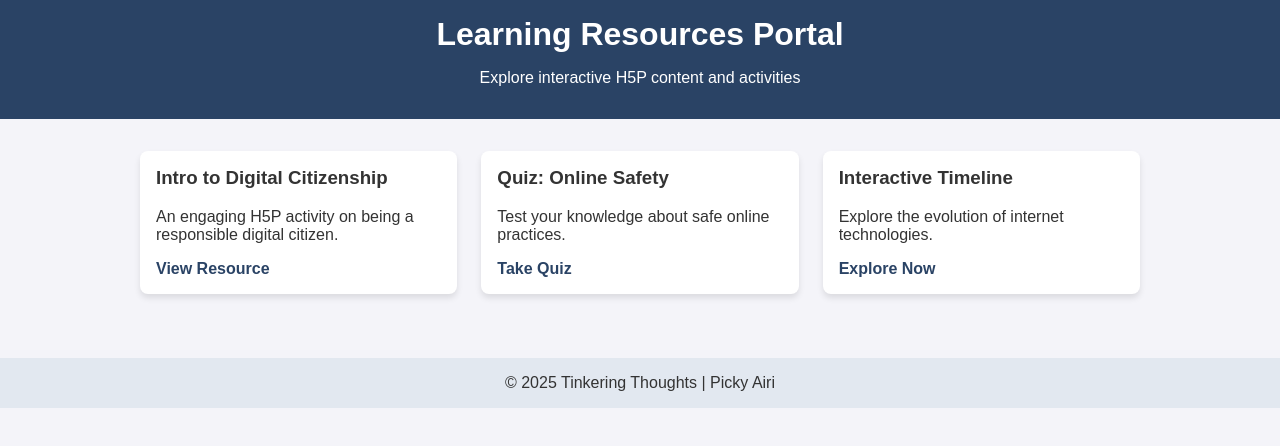
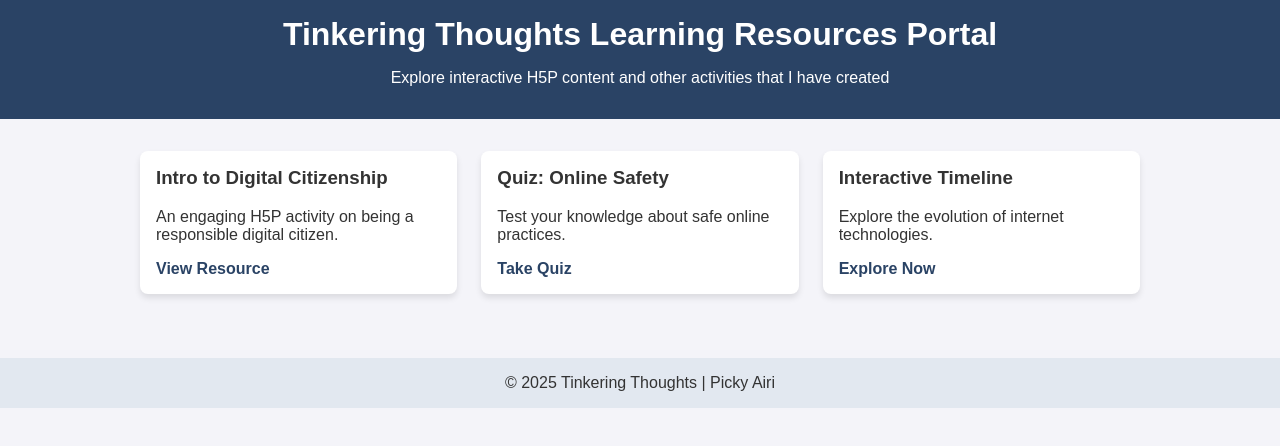
Before and after one commit to pairi88/h5p-projecthostsite, a plain HTML site: page index.html in a window 1280 px wide. Drawn offline with Linux system fonts and the light colour scheme.

Commit message:
Update index.html

```diff
--- a/index.html
+++ b/index.html
@@ -67,8 +67,8 @@
 </head>
 <body>
   <header>
-    <h1>Learning Resources Portal</h1>
-    <p>Explore interactive H5P content and activities</p>
+    <h1>Tinkering Thoughts Learning Resources Portal</h1>
+    <p>Explore interactive H5P content and other activities that I have created</p>
   </header>
 
   <div class="container">
```
